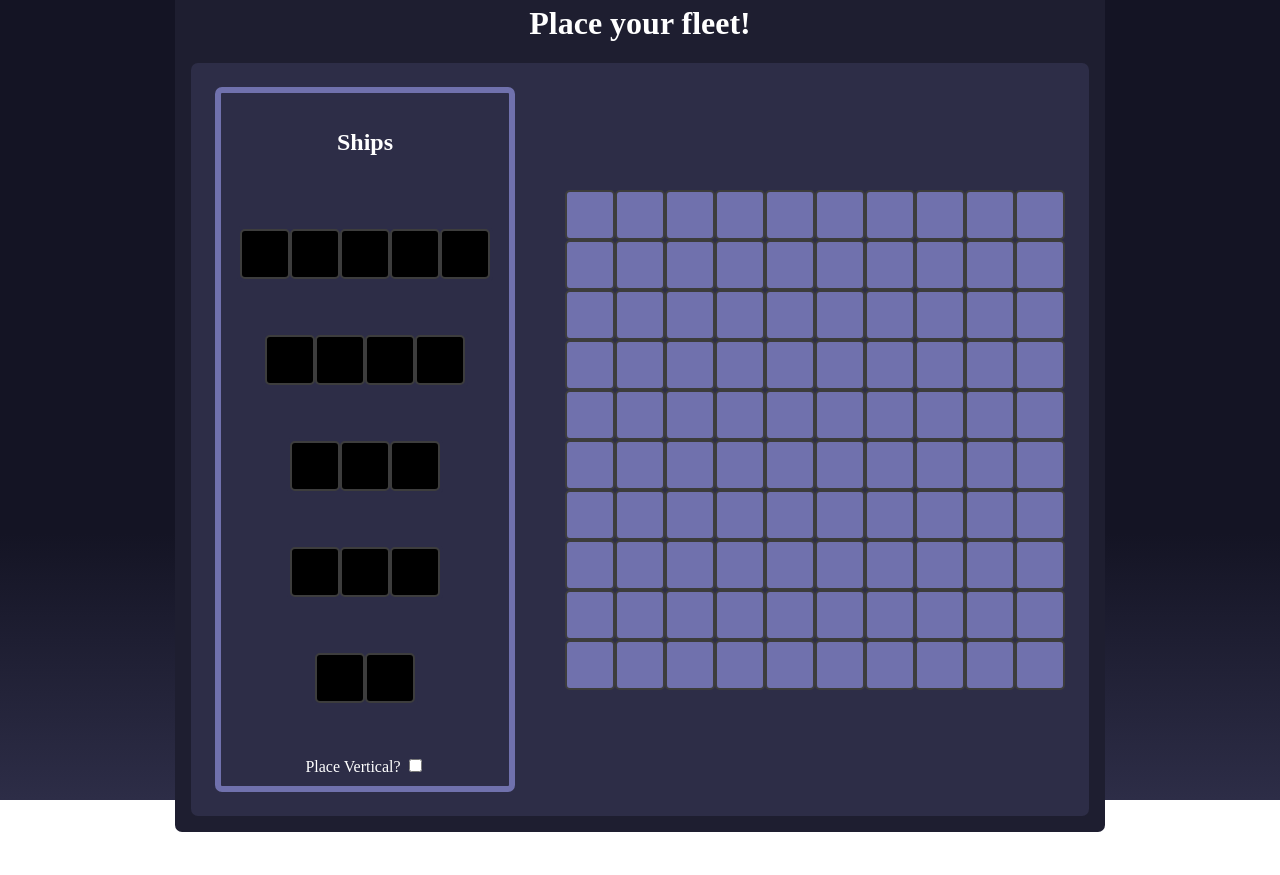
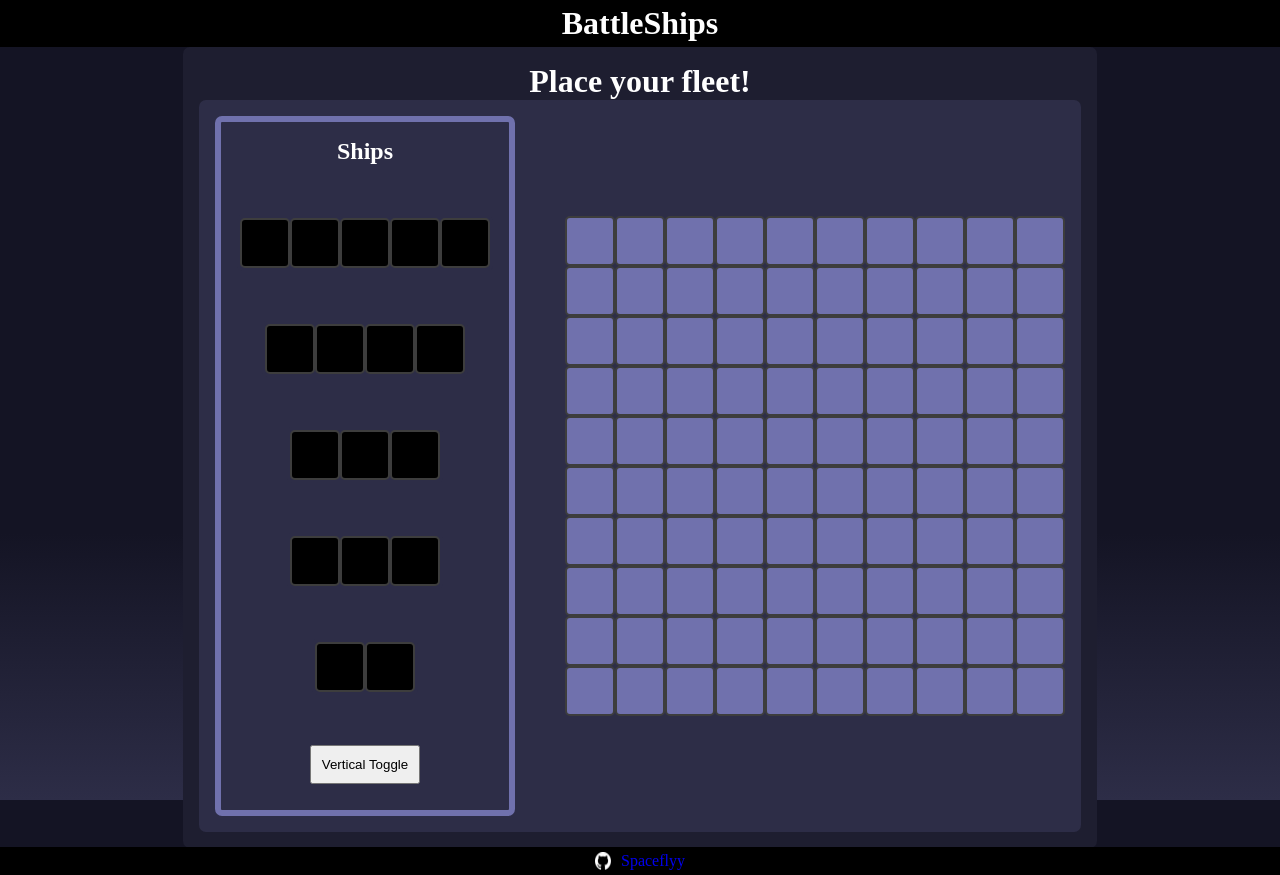
Before and after one commit to Spaceflyy/battleships, a website built with webpack: page src/template.html in a window 1280 px wide. Before the commit the page ends 800 px from the top, so only its background shows below. Built offline with nearby package versions, Linux system fonts and the light colour scheme; what pubsub-js would draw is missing.

Commit message:
add header and footer/ edited css

```diff
--- a/src/DOMcontroller.js
+++ b/src/DOMcontroller.js
@@ -1,5 +1,5 @@
 import player from "./player";
-
+import icon from "./imgs/github-mark-white.png";
 /* eslint-disable no-underscore-dangle */
 const player1BoardContainer = document.getElementById("player1BoardContainer");
 const player2BoardContainer = document.getElementById("player2BoardContainer");
@@ -38,11 +38,12 @@ const DOMcontroller = () => {
 				cell.classList.add("boardCell");
 				cell.setAttribute("data-coord-X", j);
 				cell.setAttribute("data-coord-Y", i);
-				// if (playerNo === 1 || playerNo === 3) {
-				if (playerBoard[j][i].taken !== null) {
-					cell.style.backgroundColor = "black";
+
+				if (playerNo === 1 || playerNo === 3) {
+					if (playerBoard[j][i].taken !== null) {
+						cell.style.backgroundColor = "black";
+					}
 				}
-				// }
 				if (playerBoard[j][i].status === "miss") {
 					cell.style.backgroundColor = "cyan";
 				}
--- a/src/style.css
+++ b/src/style.css
@@ -6,6 +6,12 @@
 }
 * {
 	box-sizing: border-box;
+}
+
+h1,
+h2 {
+	margin: 0px;
+	padding: 0px;
 }
 
 body,
@@ -18,6 +24,8 @@ html,
 }
 
 body {
+	display: flex;
+	flex-direction: column;
 	background-image: linear-gradient(
 		var(--bgDark),
 		var(--bgDark),
@@ -26,9 +34,9 @@ body {
 	);
 }
 #boardContainer {
-	position: relative;
 	display: flex;
 	gap: 50px;
+	height: 100%;
 	align-items: center;
 	justify-content: center;
 }
@@ -53,20 +61,19 @@ body {
 	background-color: var(--cellBg);
 	border: rgb(61, 61, 61) solid 2px;
 }
-.boardCell:hover {
-	background-color: grey;
-}
+
 #uiContainer {
 	display: flex;
 	align-items: center;
+	height: 90%;
 	gap: 50px;
 	background-color: rgb(45, 45, 71);
 	border-radius: 7px;
-	padding: 1.5rem;
+	padding: 1rem;
 }
 #modalContainer {
-	position: fixed;
 	display: flex;
+
 	border-radius: 7px;
 	background-color: rgb(30, 30, 48);
 	align-items: center;
@@ -79,15 +86,52 @@ body {
 	width: min-content;
 	border: rgb(45, 45, 71) solid;
 	border-radius: 5px;
+	cursor: pointer;
+	transition: 0.25s;
+}
+
+#cellContainer:hover {
+	transition: 0.25s;
+	scale: 1.1;
 }
 #shipContainer {
 	display: flex;
 	border-radius: 7px;
 	flex-direction: column;
 	align-items: center;
-	height: 705px;
+	height: 700px;
 	width: 300px;
 	gap: 50px;
 	padding: 1rem;
 	border: solid var(--cellBg) 0.4rem;
 }
+
+footer {
+	display: flex;
+	align-items: center;
+	justify-content: center;
+	padding: 5px;
+	background-color: black;
+}
+header {
+	display: flex;
+	align-items: center;
+	justify-content: center;
+	padding: 5px;
+	background-color: black;
+}
+a {
+	text-decoration: none;
+	display: flex;
+	gap: 10px;
+}
+a:visited {
+	color: white;
+}
+a img {
+	vertical-align: middle;
+}
+
+input[type="button"] {
+	padding: 10px;
+}
--- a/src/template.html
+++ b/src/template.html
@@ -5,7 +5,9 @@
 		<meta name="viewport" content="width=device-width, initial-scale=1.0" />
 		<title>Battleships</title>
 	</head>
+
 	<body>
+		<header><h1>BattleShips</h1></header>
 		<div id="boardContainer">
 			<div id="modalContainer">
 				<h1>Place your fleet!</h1>
@@ -40,9 +42,13 @@
 							<div class="boardCell" style="background-color: black"></div>
 						</div>
 
-						<label for="verticalPlacement"
-							>Place Vertical?
-							<input type="checkbox" name="verticalPlacement" id="verticalPlacement" />
+						<label for="verticalPlacement">
+							<input
+								type="button"
+								name="verticalPlacement"
+								id="verticalPlacement"
+								value="Vertical Toggle"
+							/>
 						</label>
 					</div>
 
@@ -52,5 +58,10 @@
 			<div id="player1BoardContainer"></div>
 			<div id="player2BoardContainer"></div>
 		</div>
+		<footer>
+			<a href="https://github.com/Spaceflyy"
+				><img src="./imgs/github-mark-white.png" alt="" /> Spaceflyy</a
+			>
+		</footer>
 	</body>
 </html>
--- a/webpack.config.js
+++ b/webpack.config.js
@@ -18,7 +18,9 @@ module.exports = {
 	output: {
 		filename: "[name].js",
 		path: path.resolve(__dirname, "dist"),
-		assetModuleFilename: "imgs/[name][ext][query]",
+		assetModuleFilename: "src/assets/images/[name].[ext]",
+
+		// assetModuleFilename: "imgs/[name][ext][query]",
 		clean: true,
 	},
 	// optimization: {
@@ -31,7 +33,7 @@ module.exports = {
 				use: ["style-loader", "css-loader"],
 			},
 			{
-				test: /\.(png|svg|jpg|jpeg|gif)$/i,
+				test: /\.(png|jpg|gif|svg|eot|ttf|woff)$/,
 				type: "asset/resource",
 			},
 		],
```
Also changed, not shown: dist/index.html, dist/main.js, dist/src/assets/images/github-mark-white..png (added), src/imgs/github-mark-white.png (added).
